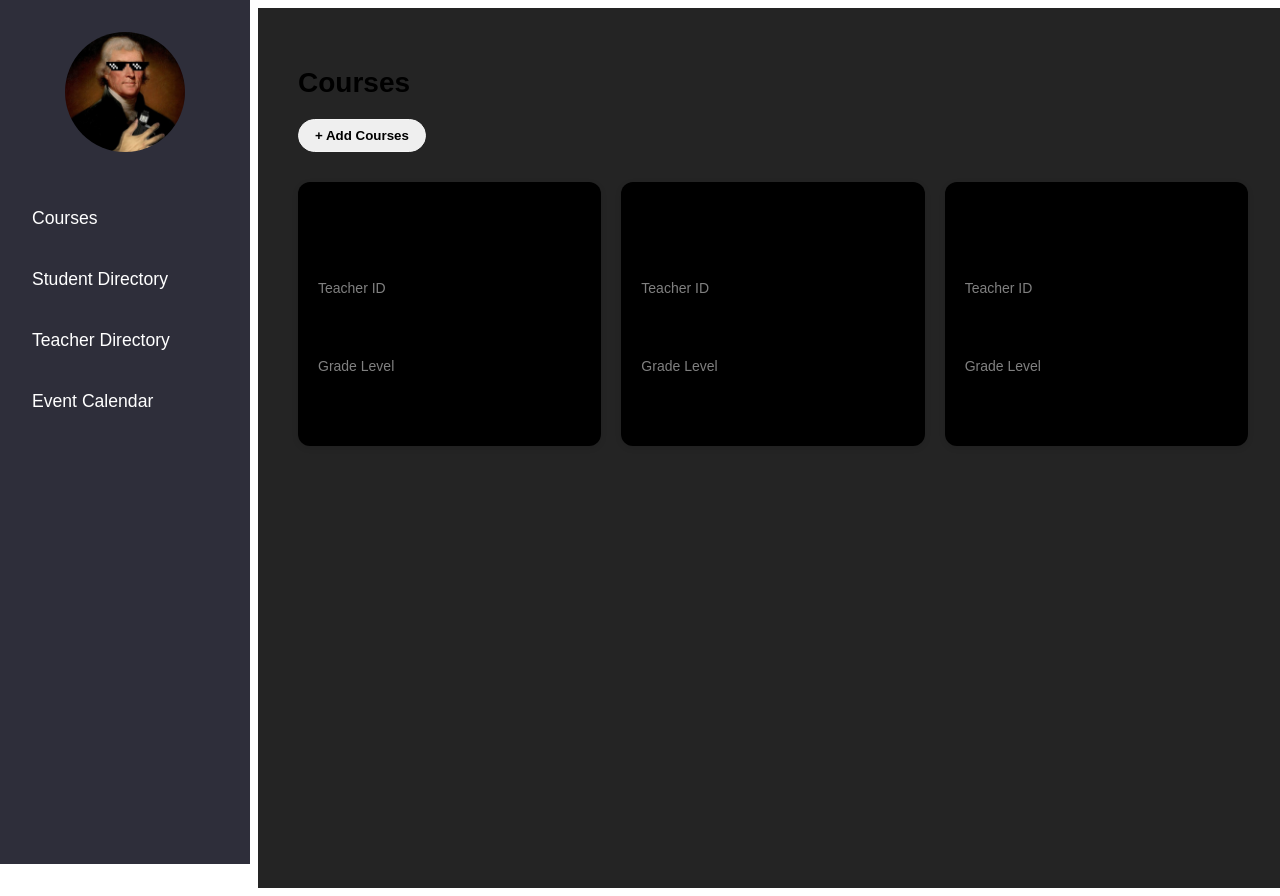
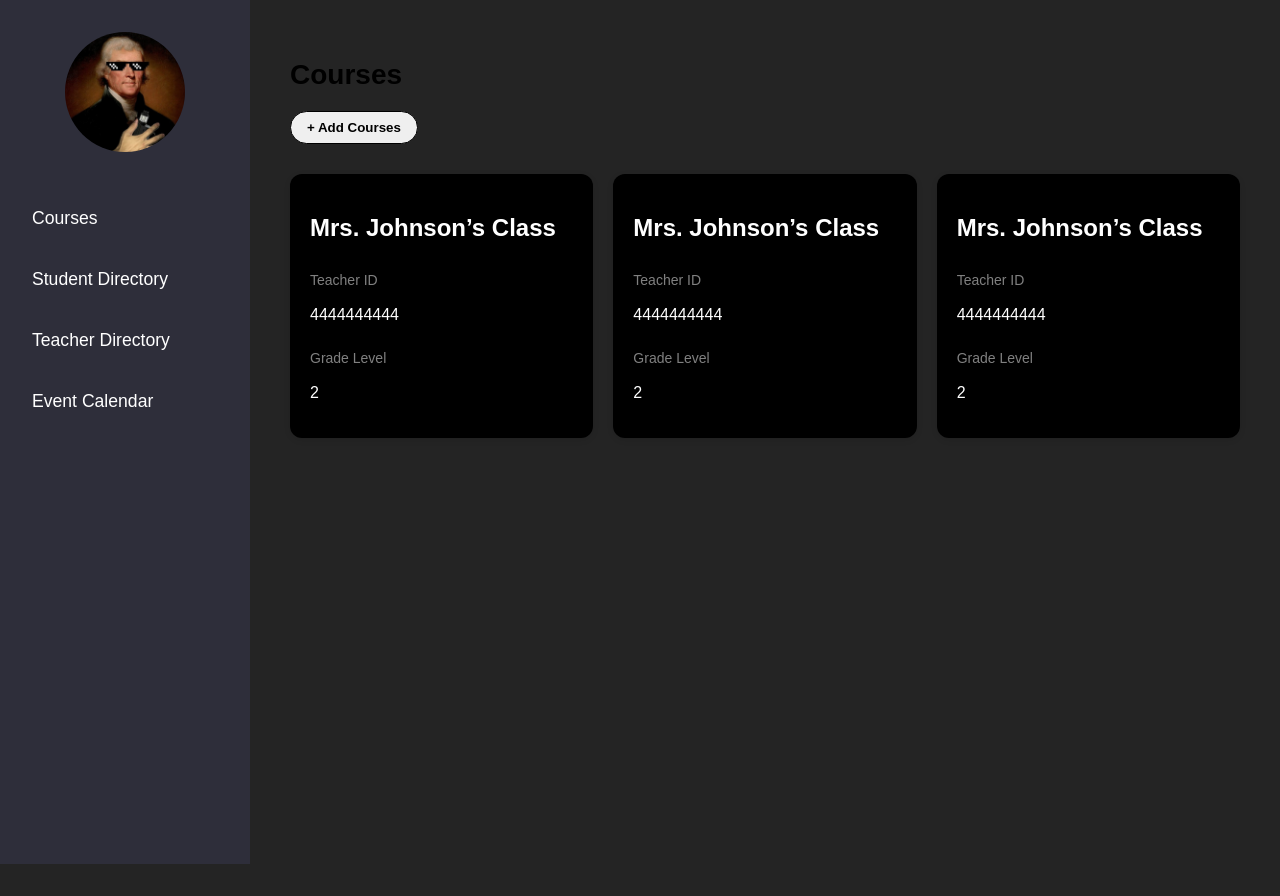
Before and after one commit to Quole0812/TjDashboard, a React (Vite) app in the folder dashboard/: page /courses in a window 1280 px wide. Built offline with nearby package versions, Linux system fonts and the light colour scheme.

Commit message:
Testing connection from course page to class page

```diff
--- a/dashboard/src/routes/courses.css
+++ b/dashboard/src/routes/courses.css
@@ -20,7 +20,11 @@
     width: 75%;
 }
 */
-
+html, body{
+  margin: 0;
+  padding: 0;
+  background-color: #242424;
+}
 .courses-container {
   display: flex;
   width: 100vw;
@@ -41,7 +45,7 @@
 }
 
 .add-course-btn {
-  border: 1px solid whitesmoke;
+  border: 1px solid black;
   border-radius: 999px;
   padding: 8px 16px;
   cursor: pointer;
@@ -71,6 +75,7 @@
 }
 
 .course-card {
+  color: white;
   background-color: black;
   padding: 20px;
   border-radius: 12px;
--- a/dashboard/src/routes/courses.jsx
+++ b/dashboard/src/routes/courses.jsx
@@ -60,6 +60,7 @@ export default Courses;
 
 import { useState } from 'react';
 import Sidebar from '../components/Sidebar';
+import { Link } from 'react-router-dom';
 import './courses.css';
 
 const Courses = () => {
@@ -114,6 +115,10 @@ const Courses = () => {
               {row.map((course, colIndex) => (
                 <div className="column" key={colIndex}>
                   {course && (
+                    <Link class="card-link"
+                      to={`/courses/${course.teacherId}`}
+                      className="card-link"
+                    >
                       <div className="course-card">
                         <div className="card-header">
                           <h2>{course.teacher}</h2>
@@ -123,6 +128,7 @@ const Courses = () => {
                         <p className="label">Grade Level</p>
                         <p className="value">{course.gradeLevel}</p>
                       </div>
+                    </Link>
                   )}
                 </div>
               ))}
```
Lines whose indentation alone changed are shown as unchanged.
